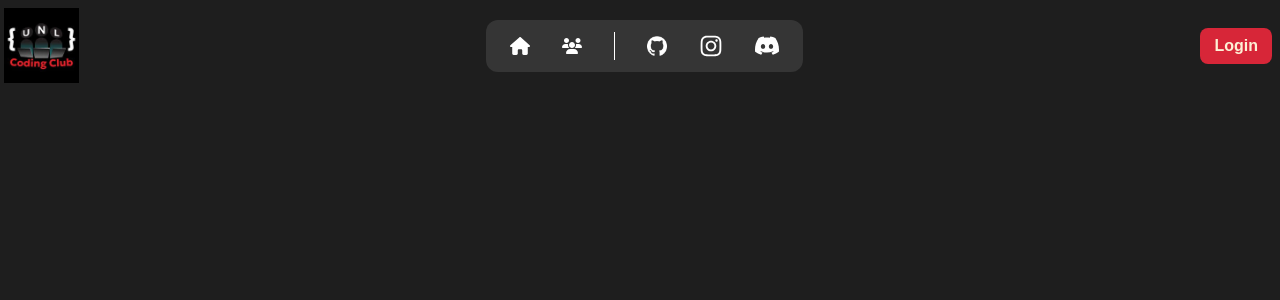
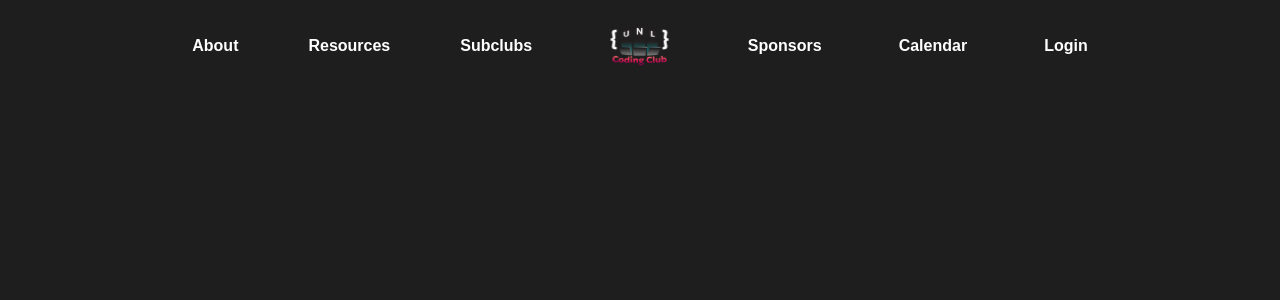
Before and after one commit to JacobDDoS/UNL-Coding-Club-Website, a Next.js app in the folder uccw/: page / in a window 1280 px wide. Shown: the top 300 px of the page. Built offline with nearby package versions, Linux system fonts and the light colour scheme.

Commit message:
updated header

```diff
--- a/uccw/src/app/globals.css
+++ b/uccw/src/app/globals.css
@@ -4,11 +4,11 @@
   font-family: Arial, Helvetica, sans-serif;
 }
 
-@theme inline {
+@theme {
   --color-bg-primary: #1E1E1E;
   --color-bg-secondary: #353535;
   --color-bg-tertiary: #5B5B5B;
   --color-secondary: #D72638;
   --color-accent: #39FED7;
-  --color-font-primary: #FDF0D5;
+  --color-font-primary: #FCFCF1;
 }
--- a/uccw/src/app/layout.tsx
+++ b/uccw/src/app/layout.tsx
@@ -1,7 +1,7 @@
 import type { Metadata } from "next";
 import { Geist, Geist_Mono } from "next/font/google";
-import "./globals.css";
-import Header from "../components/header/Header";
+import "@/src/app/globals.css";
+import Header from "@/src/components/header/Header";
 
 const geistSans = Geist({
   variable: "--font-geist-sans",
--- a/uccw/src/components/header/Header.tsx
+++ b/uccw/src/components/header/Header.tsx
@@ -1,14 +1,16 @@
 import Logo from "./Logo";
-import NavPill from "./NavPill";
-import LoginButton from "./LoginButton";
+import LeftLinks from "./LeftLinks";
+import RightLinks from "./RightLinks";
 
 export default function Header() {
 
   return (
-    <div className='flex flex-row items-center justify-center mx-1 my-2 w-full h-1/5 min-h-[75px] bg-bg-primary'>
-      <Logo />
-      <NavPill />
-      <LoginButton />
+    <div className='flex flex-row justify-center'>
+      <div className='flex flex-row items-center justify-evenly px-10 my-2 w-full max-w-[1100px] h-1/5 min-h-[65px] bg-bg-primary'>
+        <LeftLinks />
+        <Logo />
+        <RightLinks />
+      </div>
     </div>
   );
 }
--- /dev/null
+++ b/uccw/src/components/header/LeftLinks.tsx
@@ -0,0 +1,24 @@
+'use client'
+import { redirect } from "next/navigation";
+
+export default function LeftLinks() {
+  return (
+    <div className='flex flex-row w-1/3 justify-between items-center font-bold text-l text-white'>
+      <button
+        onClick={() => redirect('/about')}
+      >
+        About
+      </button>
+      <button
+        onClick={() => redirect('/resources')}
+      >
+        Resources
+      </button>
+      <button
+        onClick={() => redirect('/subclubs')}
+      >
+        Subclubs
+      </button>
+    </div>
+  );
+}
--- a/uccw/src/components/header/Logo.tsx
+++ b/uccw/src/components/header/Logo.tsx
@@ -2,11 +2,11 @@
 
 export default function Logo() {
   return (
-    <div className='absolute left-1 w-[75px] h-[75px]'>
+    <div className='relative mx-2 w-[75px] h-[75px]'>
       {/* the background of this image does
             not match the page background   */}
       <Image
-        src='/logo.jpg'
+        src='/logo.svg'
         alt='Logo'
         fill
       />
--- /dev/null
+++ b/uccw/src/components/header/RightLinks.tsx
@@ -0,0 +1,24 @@
+'use client'
+import { redirect } from "next/navigation";
+
+export default function RightLinks() {
+  return (
+    <div className='flex flex-row w-1/3 justify-between items-center font-bold text-l text-white'>
+      <button
+        onClick={() => redirect('/sponsors')}
+      >
+        Sponsors
+      </button>
+      <button
+        onClick={() => redirect('/calendar')}
+      >
+        Calendar
+      </button>
+      <button
+        onClick={() => redirect('/login')}
+      >
+        Login
+      </button>
+    </div>
+  );
+}
```
Also changed, not shown: uccw/public/logo.svg (added).
